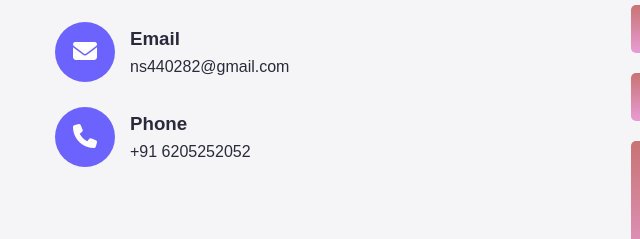
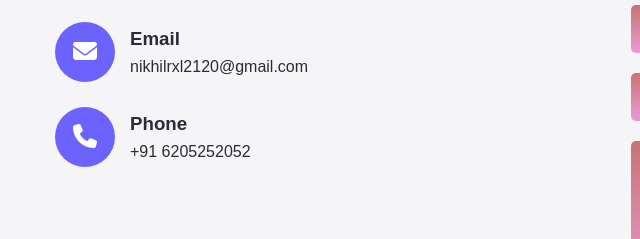
Before and after one commit to nikhilbhai07/My-Portfolio-, a plain HTML site: page index.html in a window 1280 px wide. Shown: the part 2167-2406 px from the top of the page, 9-649 px from the left. Drawn offline with Linux system fonts and the light colour scheme.

Commit message:
new wala e-mail add kiye hai

```diff
--- a/index.html
+++ b/index.html
@@ -123,7 +123,7 @@
       <div class="contact-container">
         <div class="contact-info">
           <div class="info-item"><div class="info-icon"><i class="fas fa-map-marker-alt"></i></div><div><h3>Location</h3><p>Delhi, India</p></div></div>
-          <div class="info-item"><div class="info-icon"><i class="fas fa-envelope"></i></div><div><h3>Email</h3><p>ns440282@gmail.com</p></div></div>
+          <div class="info-item"><div class="info-icon"><i class="fas fa-envelope"></i></div><div><h3>Email</h3><p>nikhilrxl2120@gmail.com</p></div></div>
           <div class="info-item"><div class="info-icon"><i class="fas fa-phone"></i></div><div><h3>Phone</h3><p>+91 6205252052</p></div></div>
         </div>
         <!--<div class="contact-form">
```
